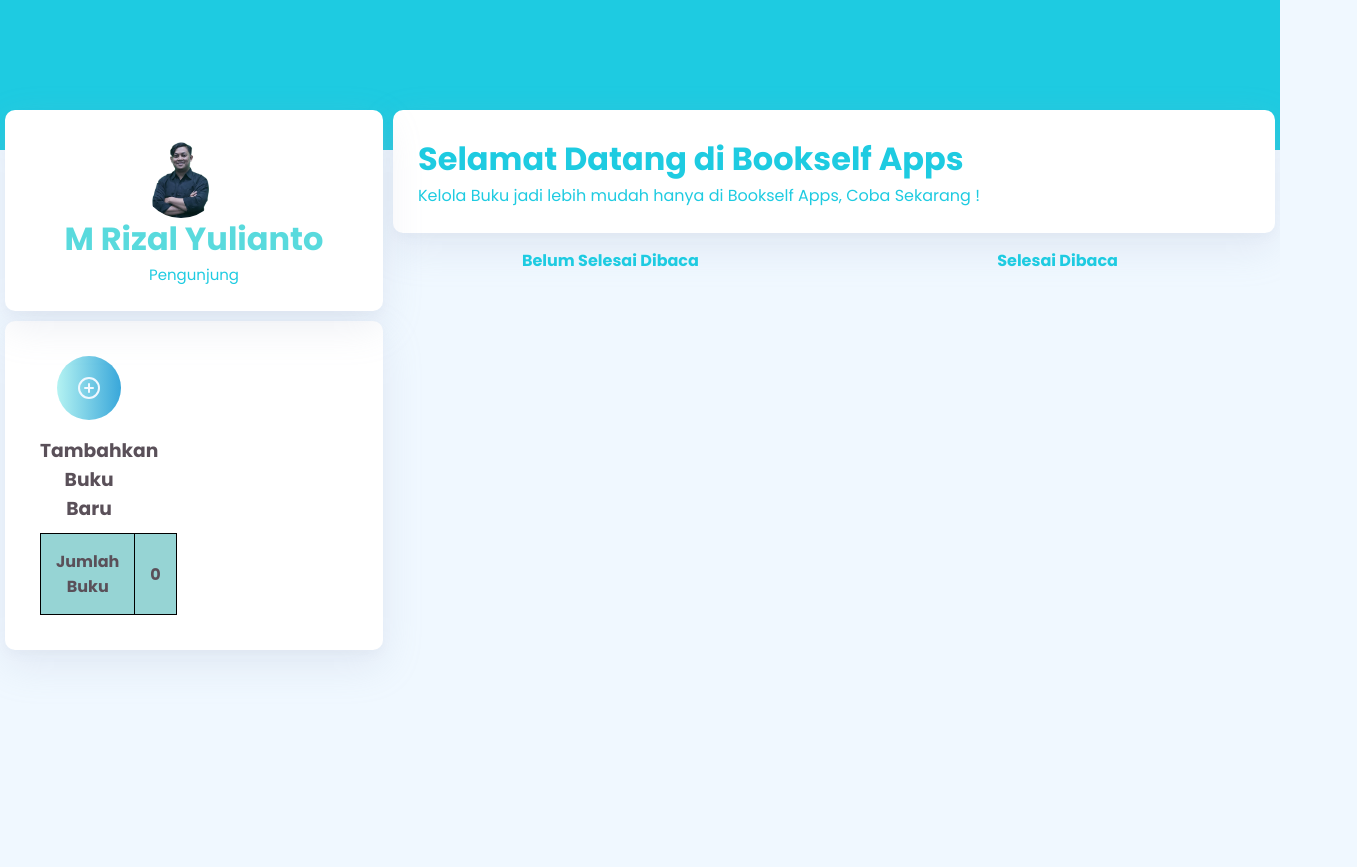
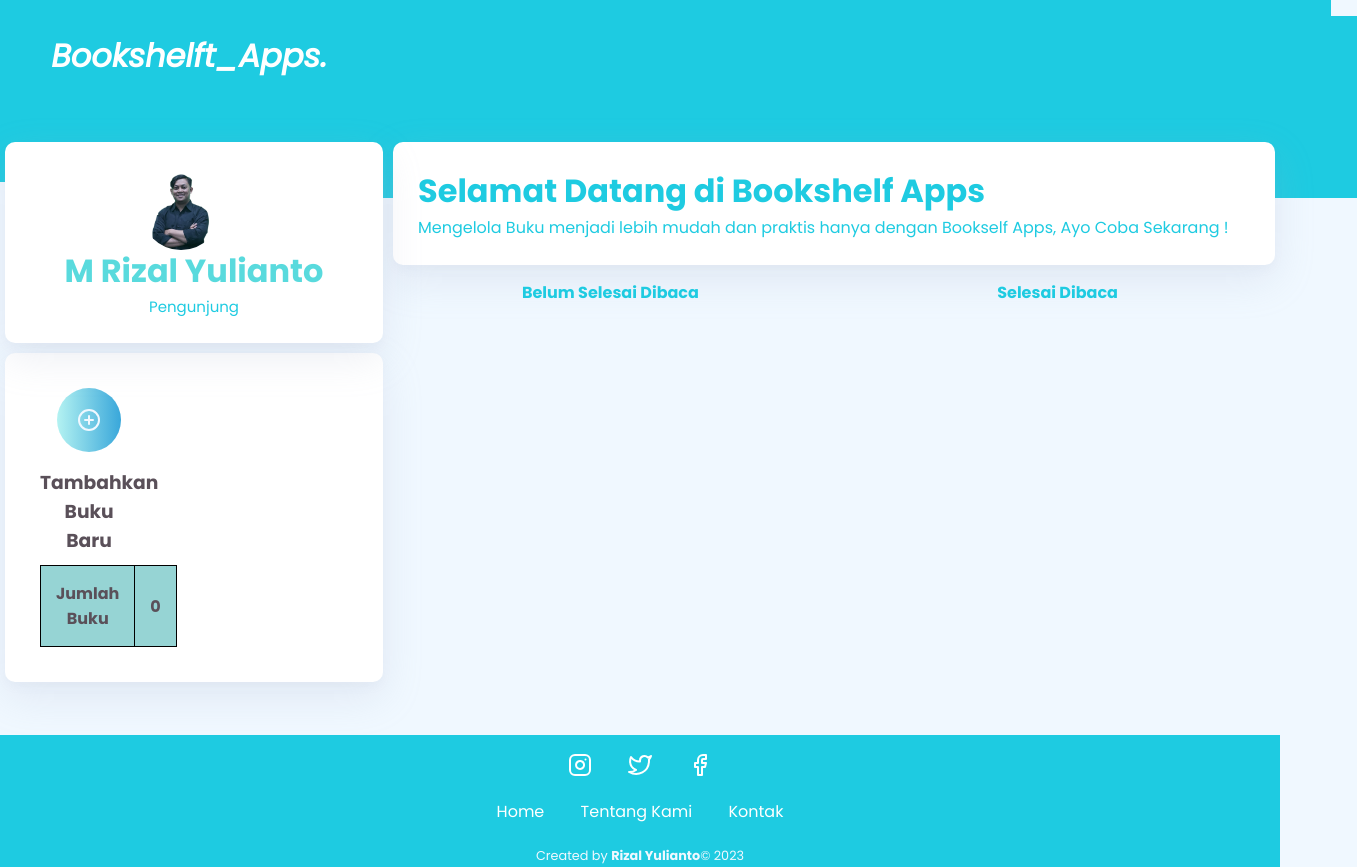
Before and after one commit to mohrizalyulianto01/Bookshelf-Apps, a plain HTML site: page index.html in a window 1280 px wide. Shown: the whole page, 1357 px wide, since content can reach past the window. Before the commit the page ends 800 px from the top, so only its background shows below. Drawn offline with nearby package versions, Linux system fonts and the light colour scheme.

Commit message:
Pengerjaan Ke 3

```diff
--- a/css/style.css
+++ b/css/style.css
@@ -11,10 +11,10 @@
   outline: none;
   border: none;
   text-decoration: none;
+  font-family: "Poppins", sans-serif;
 }
 body {
   background: var(--main-bg);
-  font-family: "Poppins", sans-serif;
   color: var(--primary);
 }
 
@@ -25,6 +25,22 @@ nav {
   background-color: var(--primary);
   background-attachment: fixed;
   background-position: center;
+  padding: 1rem 2%;
+  top: 0;
+  left: 0;
+  right: 0;
+  z-index: 99999;
+}
+
+.navbar .navbar-logo {
+  font-size: 2rem;
+  font-weight: 700;
+  color: #fff;
+  font-style: italic;
+}
+
+.navbar .navbar-logo span {
+  color: var(--primary);
 }
 img {
   text-align: center;
@@ -182,6 +198,8 @@ form button {
   padding: 5px;
   width: calc(99% / 3) !important;
 }
+
+/* Menambah Buku */
 .add-book {
   display: inline-flex;
   align-items: center;
@@ -205,6 +223,7 @@ form button {
   transform: rotate(360deg);
 }
 
+/* Table */
 table,
 th,
 td {
@@ -326,6 +345,47 @@ td {
   transform: rotate(-360deg);
 }
 
+/* Footer */
+footer {
+  background-color: var(--primary);
+  text-align: center;
+  padding: 0.1rem 0;
+  margin-top: 3rem;
+}
+
+footer .socials {
+  padding: 1rem 0;
+}
+
+footer .socials a {
+  color: #fff;
+  margin: 1rem;
+}
+
+footer .socials a:hover,
+footer .links a:hover {
+  color: var(--bg);
+}
+
+footer .links {
+  margin-bottom: 1.4rem;
+}
+
+footer .links a {
+  color: #fff;
+  padding: 0.7rem 1rem;
+}
+
+footer .credit {
+  color: var(--main-bg);
+  font-size: 0.8rem;
+}
+
+footer .credit a {
+  color: var(--main-bg);
+  font-weight: 700;
+}
+
 @media screen and (max-width: 576px) {
   .content,
   .content-book {
--- a/index.html
+++ b/index.html
@@ -21,7 +21,11 @@
     <link rel="stylesheet" href="css/style.css" />
   </head>
   <body>
-    <nav class="top-bar"></nav>
+    <nav class="navbar">
+      <nav class="navbar">
+        <a href="#" class="navbar-logo">Bookshelft_Apps.</a>
+      </nav>
+    </nav>
 
     <div class="content">
       <div class="col-1">
@@ -59,9 +63,10 @@
       </div>
       <div class="col-2">
         <div class="my-container welcome">
-          <h1>Selamat Datang di Bookself Apps</h1>
+          <h1>Selamat Datang di Bookshelf Apps</h1>
           <p>
-            Kelola Buku jadi lebih mudah hanya di Bookself Apps, Coba Sekarang !
+            Mengelola Buku menjadi lebih mudah dan praktis hanya dengan Bookself
+            Apps, Ayo Coba Sekarang !
           </p>
         </div>
 
@@ -120,6 +125,24 @@
       </section>
     </div>
 
+    <footer>
+      <div class="socials">
+        <a href="#"><i data-feather="instagram"></i></a>
+        <a href="#"><i data-feather="twitter"></i></a>
+        <a href="#"><i data-feather="facebook"></i></a>
+      </div>
+
+      <div class="links">
+        <a href="#home">Home</a>
+        <a href="#about">Tentang Kami</a>
+        <a href="#contact">Kontak</a>
+      </div>
+
+      <div class="credit">
+        <p>Created by <a href="">Rizal Yulianto</a>&copy; 2023</p>
+      </div>
+    </footer>
+
     <!-- Feather Icons Script -->
     <script>
       feather.replace();
```
